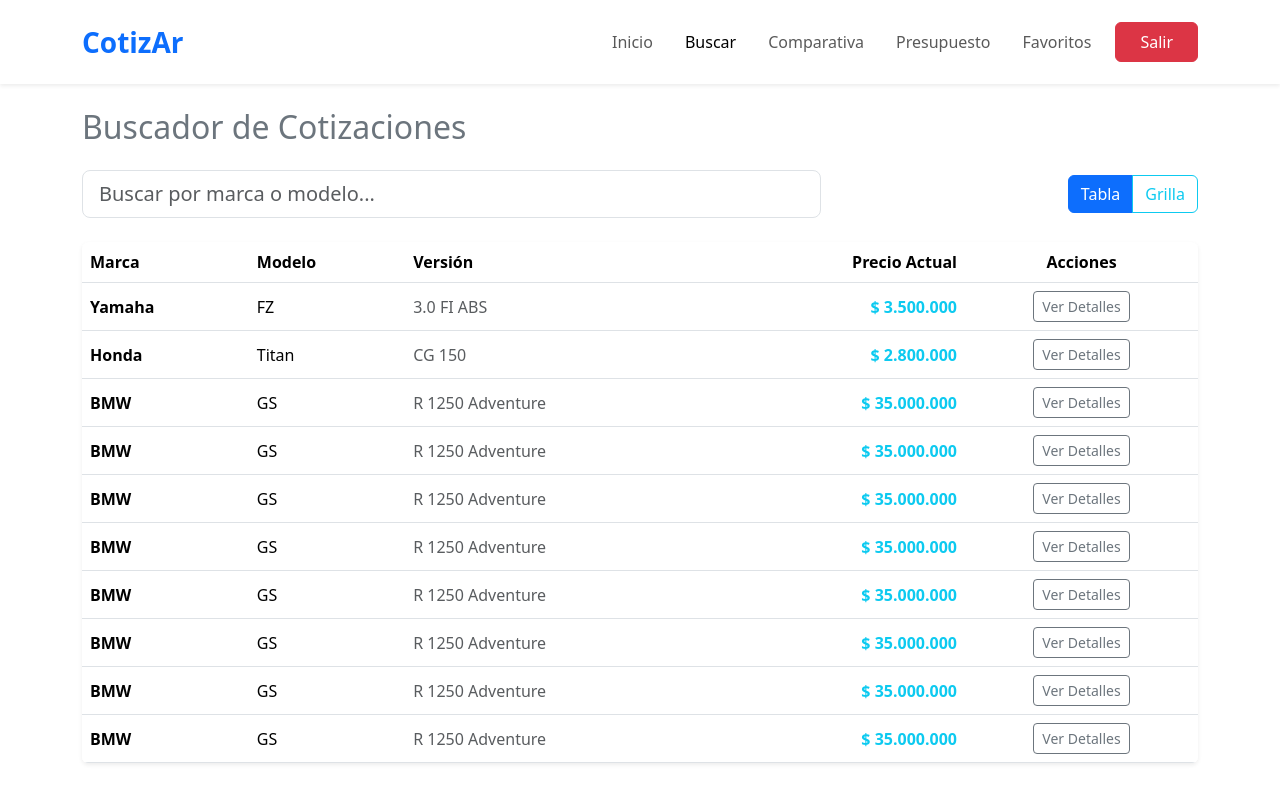
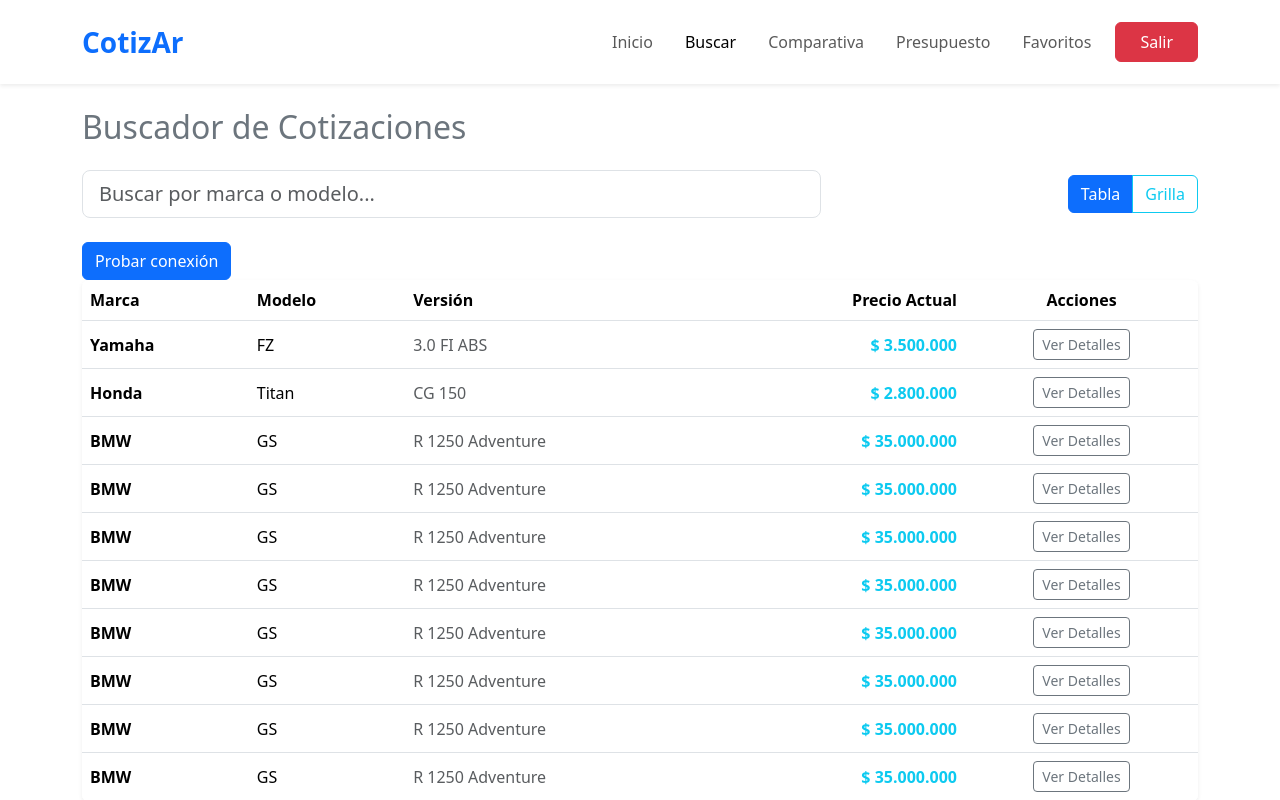
Before and after one commit to mizambran/cotizAr, a React (Vite) app: page /buscador in a window 1280 px wide. Shown: the top 800 px of the page. Built offline with nearby package versions, Linux system fonts and the light colour scheme.

Commit message:
agrego botón para prueba de conexión

```diff
--- a/src/Modulos/Motos/Buscador/pages/Buscador.jsx
+++ b/src/Modulos/Motos/Buscador/pages/Buscador.jsx
@@ -67,6 +67,9 @@
           </ButtonGroup>
         </Col>
       </Row>
+      <div>
+        <Button type='button' onClick={pruebaConexionBack} >Probar conexión</Button>
+      </div>
 
       {/* Renderizado Condicional según la Vista Activa */}
       {vistaActiva === 'tabla' ? (
```
